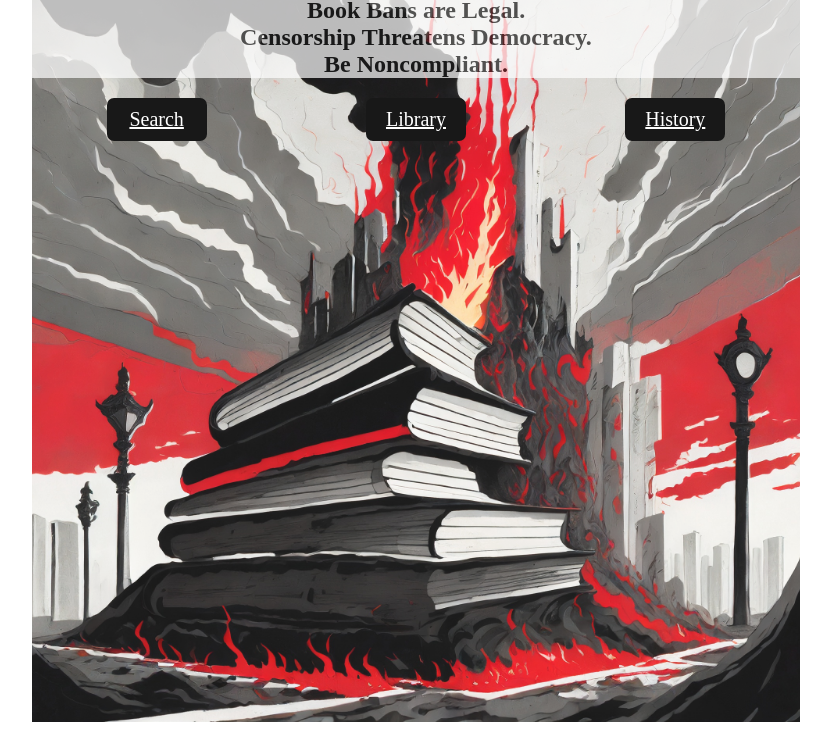
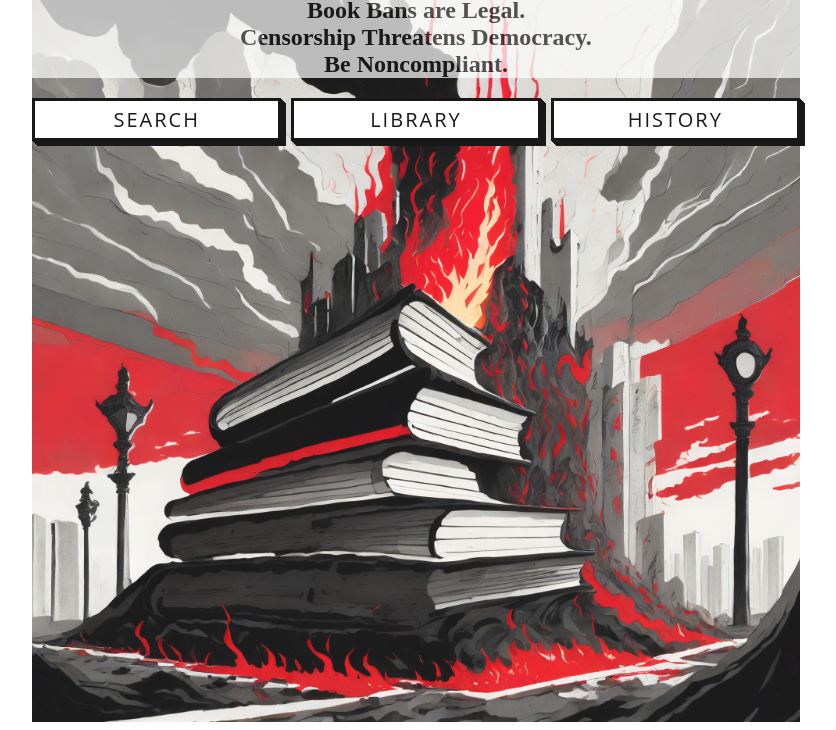
Before and after one commit to ProfessorKolodziej/final-project-fall-2022-the-librarians, a website: page src/index.html in a window 1280 px wide. Shown: the part 132-862 px from the top of the page, without its empty margins (224-1060 px from the left). Drawn offline with Linux system fonts and the light colour scheme.

Commit message:
Homepage button styling

```diff
--- a/src/css/style.css
+++ b/src/css/style.css
@@ -66,40 +66,61 @@ img {
 		color:black;
 	}
 	.librarybutton {
-			color: white;
 		order: 2;
-			background-color: #FD7E14;
-			background-color: black;
-			width: 80px;
+		font-family: "Open Sans", sans-serif;
+		font-size: 20px;
+		letter-spacing: 2px;
+		text-decoration: none;
+		text-transform: uppercase;
 		text-align: center;
-			border-radius: 6.923px;
-			font-size: 20px;
-			padding: 10px;
-			margin: 0 auto;
+		background-color: white;
+		color: #000;
+		cursor: pointer;
+		border: 3px solid;
+		padding: 0.25em 0.5em;
+		box-shadow: 1px 1px 0px 0px, 2px 2px 0px 0px, 3px 3px 0px 0px, 4px 4px 0px 0px, 5px 5px 0px 0px;
+		position: relative;
+		user-select: none;
+		-webkit-user-select: none;
+		touch-action: manipulation;
 	}
 	.searchbutton {
-			color: white;
 		order: 1;
-			background-color: #FD7E14;
-			background-color: black;
-			width: 80px;
+		font-family: "Open Sans", sans-serif;
+		font-size: 20px;
+		letter-spacing: 2px;
+		text-decoration: none;
+		text-transform: uppercase;
 		text-align: center;
-			border-radius: 6.923px;
-			font-size: 20px;
-			padding: 10px;
-			margin: 0 auto;
+		background-color: white;
+		color: #000;
+		cursor: pointer;
+		border: 3px solid;
+		padding: 0.25em 0.5em;
+		box-shadow: 1px 1px 0px 0px, 2px 2px 0px 0px, 3px 3px 0px 0px, 4px 4px 0px 0px, 5px 5px 0px 0px;
+		position: relative;
+		user-select: none;
+		-webkit-user-select: none;
+		touch-action: manipulation;
 	}
 	.historybutton {
-			color: white;
 			order: 3;
-			background-color: #FD7E14;
-			background-color: black;
-			width: 80px;
+			font-family: "Open Sans", sans-serif;
+			font-size: 20px;
+			letter-spacing: 2px;
+			text-decoration: none;
+			text-transform: uppercase;
 			text-align: center;
-			border-radius: 6.923px;
-			font-size: 20px;
-			padding: 10px;
-			margin: 0 auto;
+			background-color: white;
+			color: #000;
+			cursor: pointer;
+			border: 3px solid;
+			padding: 0.25em 0.5em;
+			box-shadow: 1px 1px 0px 0px, 2px 2px 0px 0px, 3px 3px 0px 0px, 4px 4px 0px 0px, 5px 5px 0px 0px;
+			position: relative;
+			user-select: none;
+			-webkit-user-select: none;
+			touch-action: manipulation;
 		}
 
 h2{
```
Lines whose indentation alone changed are shown as unchanged.
